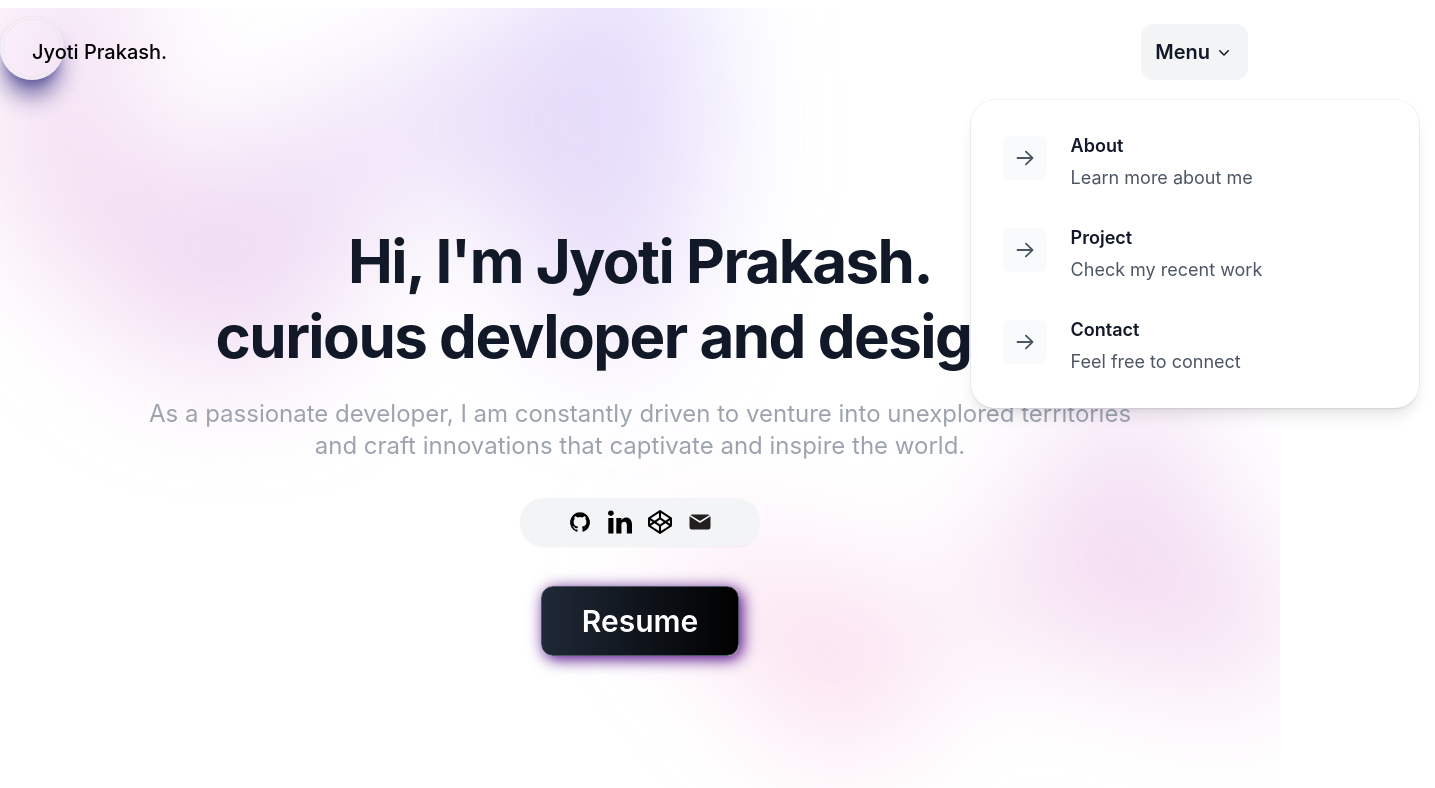
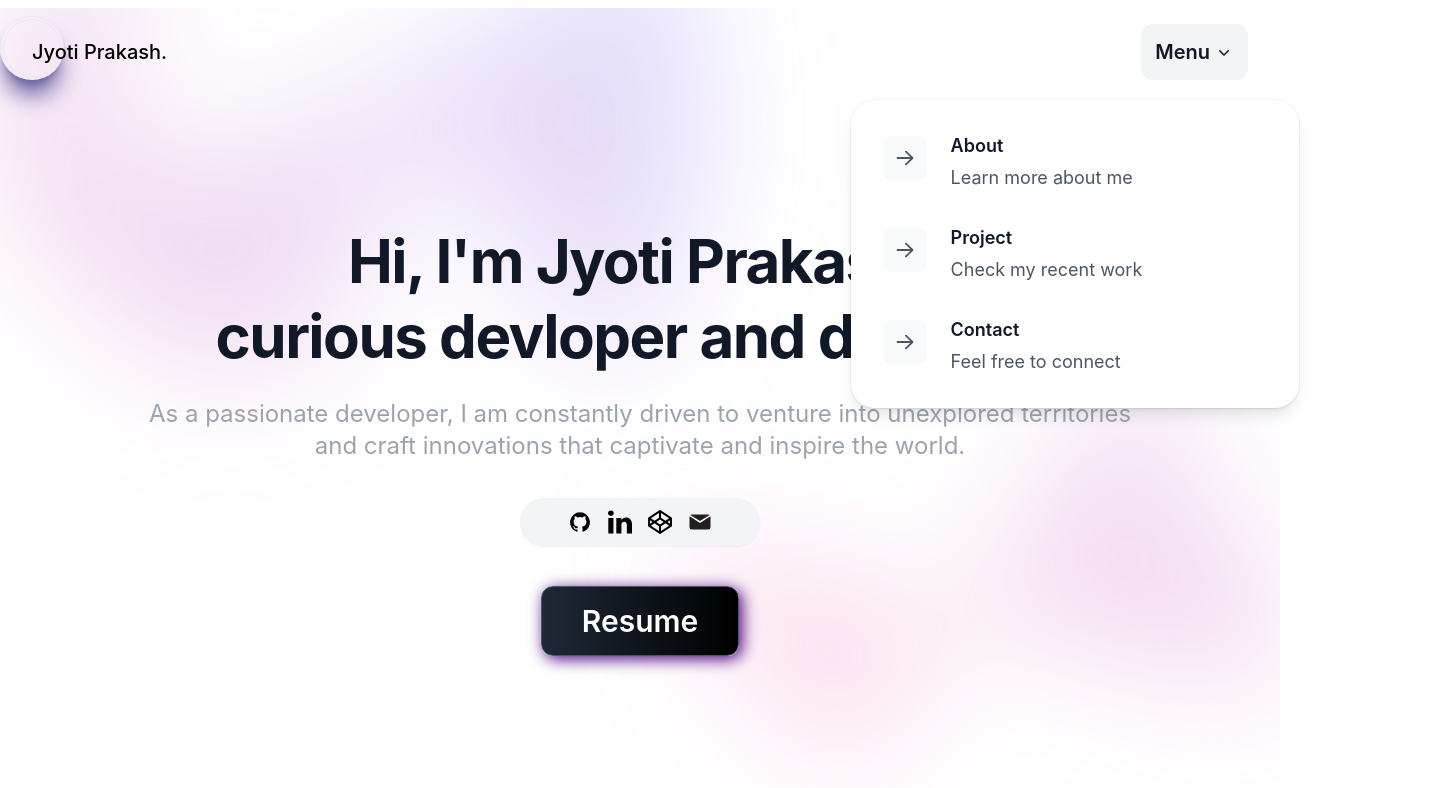
Before and after one commit to JyotiPrakash95/react-portfolio, a React (Create React App) app: page / in a window 1280 px wide. Both pictures are taken after a click on the button "Menu". Shown: the top 788 px of the page, 1435 px wide, since content can reach past the window. Built offline with nearby package versions, Linux system fonts and the light colour scheme.

Commit message:
menu fix

```diff
--- a/src/components/Menu.js
+++ b/src/components/Menu.js
@@ -22,7 +22,7 @@ export default function Menu() {
         leaveFrom="opacity-100 translate-y-0"
         leaveTo="opacity-0 translate-y-1"
       >
-        <Popover.Panel className="absolute right-0 lg:left-1/2 z-10 mt-5 flex w-screen max-w-max lg:-translate-x-1/2 px-4 sm:-translate-x-3/4">
+        <Popover.Panel className="absolute right-0 lg:left-1/2 z-10 mt-5 flex w-screen max-w-max lg:-translate-x-3/4 px-4 sm:-translate-x-3/4">
           <div className="w-screen max-w-md flex-auto overflow-hidden rounded-3xl bg-white text-sm leading-6 shadow-lg ring-1 ring-gray-900/5 ">
             <div className="p-4">
               {/* NavLinks */}
```
